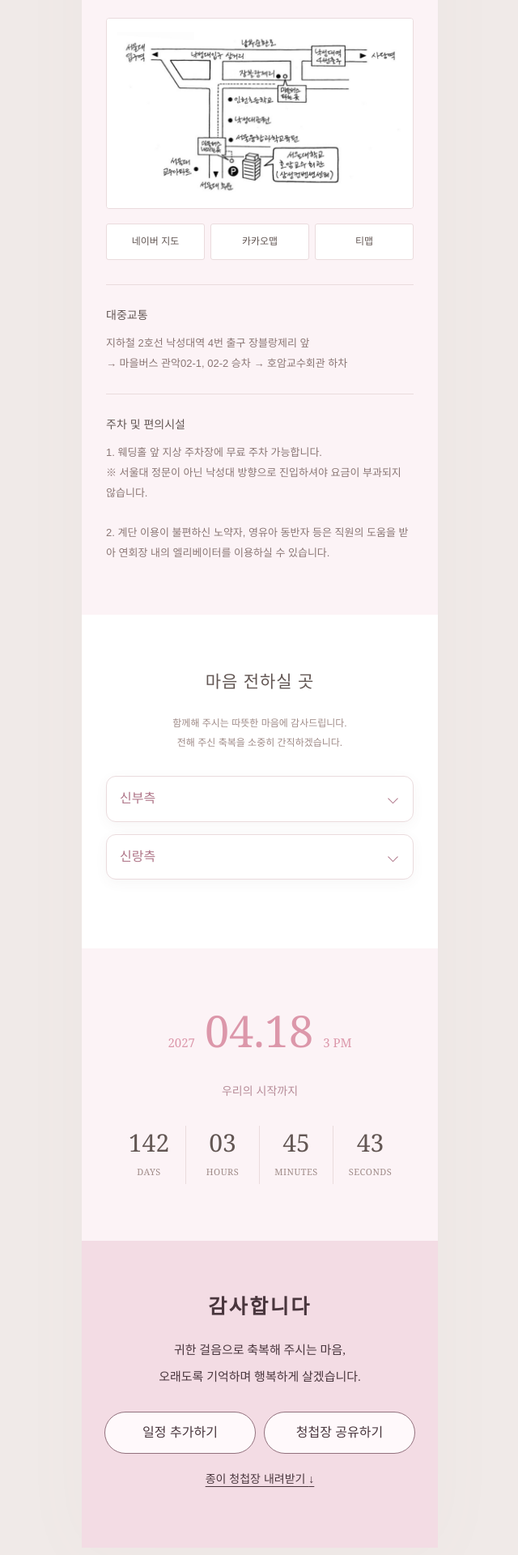
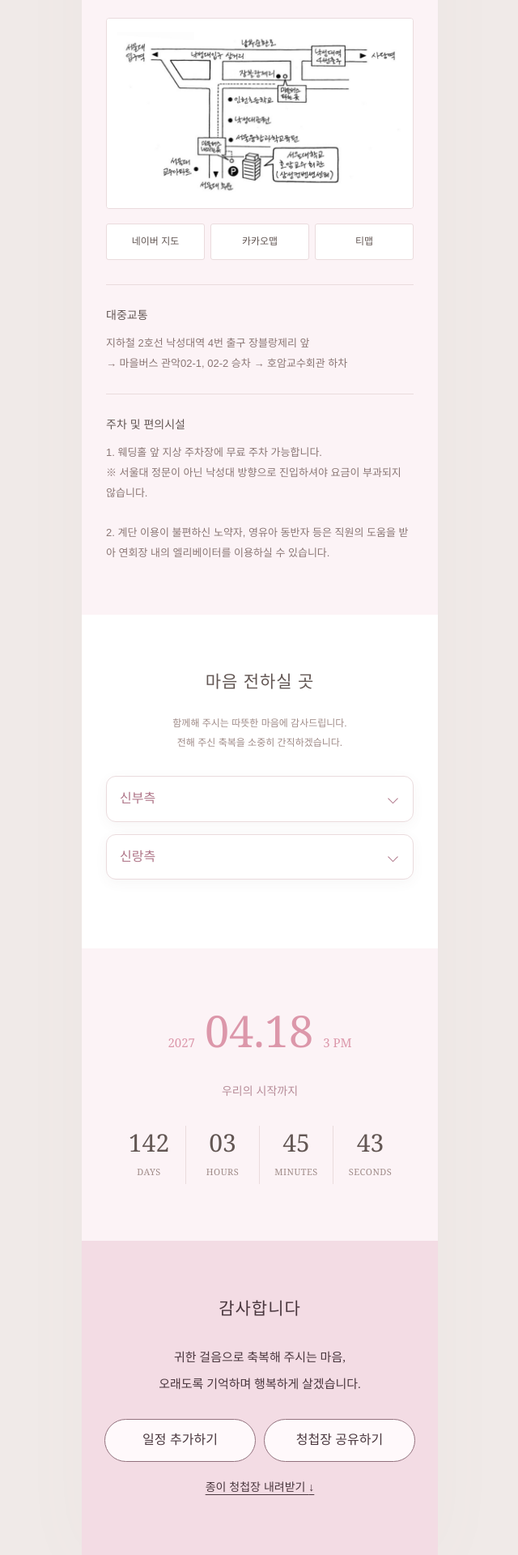
Before and after one commit to yuriandhoon/wedding, a Jekyll site: the page built from yuri/index.html, in a window 1280 px wide. Shown: the part 2490-4410 px from the top of the page at 81% size, without its empty margins (319-959 px from the left). Built offline with Jekyll 4.4.1, drawn with Linux system fonts in a browser that asks for light colours.

Commit message:
Update style.css

```diff
--- a/css/style.css
+++ b/css/style.css
@@ -382,7 +382,6 @@ p {
 }
 
 /* 11. 마음 전하실 곳: 계좌 목록 */
-
 .account {
   padding-top: 64px;   background: #fff;
 }
@@ -497,11 +496,6 @@ p {
 
 .closing h2 {
   margin: 0 0 24px;
-  font-family: Georgia, "Times New Roman", serif;
-  font-size: 25px;
-  font-weight: 600;
-  line-height: 1.2;
-  letter-spacing: 0.1em;
 }
 
 .closing .paper-download {
```
